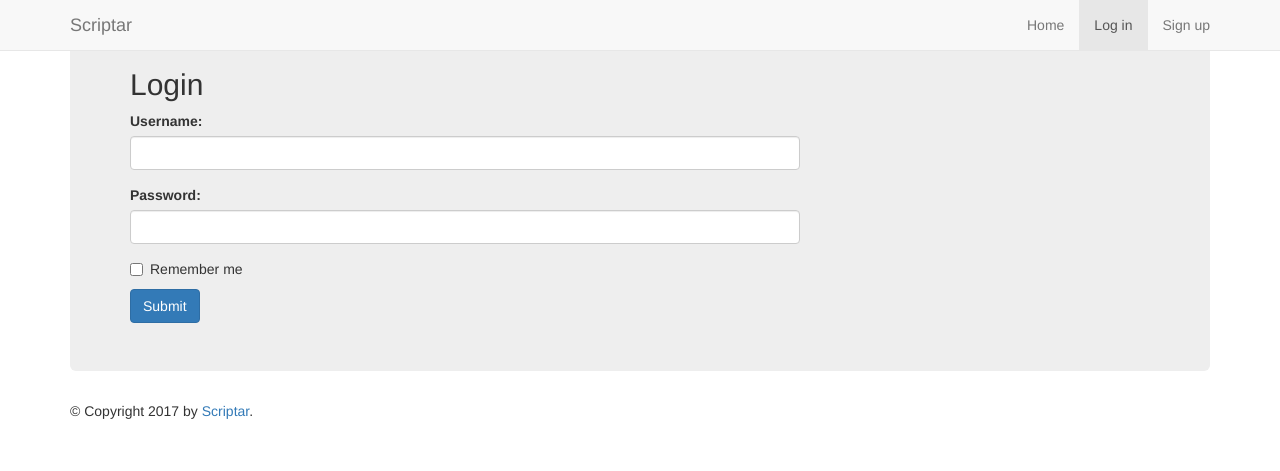
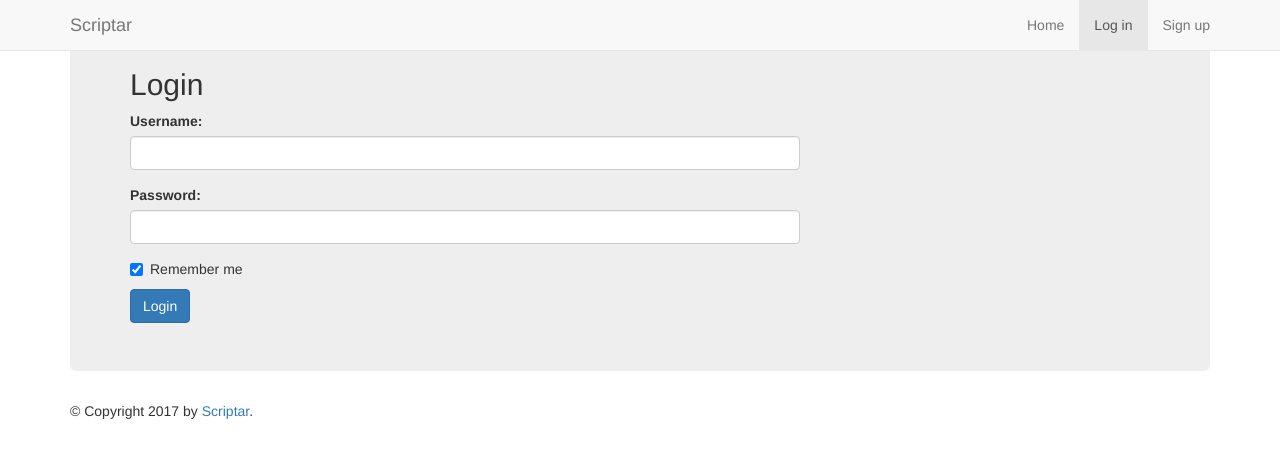
Before and after one commit to TheEdgeOfRage/scriptar, a Flask app: page /login in a window 1280 px wide. Shown: the top 471 px of the page. Run offline with Flask 2, Linux system fonts and the light colour scheme; some libraries are stand-ins or nearby versions.

Commit message:
[templates] set login save checkbox to default on

```diff
--- a/templates/login.html
+++ b/templates/login.html
@@ -21,9 +21,9 @@
 					<input type="password" class="form-control" id="pwd" name="password">
 				</div>
 				<div class="checkbox">
-					<label><input type="checkbox" name="remember"> Remember me</label>
+					<label><input type="checkbox" name="remember" checked> Remember me</label>
 				</div>
-				<button type="submit" class="btn btn-primary">Submit</button>
+				<button type="submit" class="btn btn-primary">Login</button>
 			</form>
 		</div>
 	</div>
```
